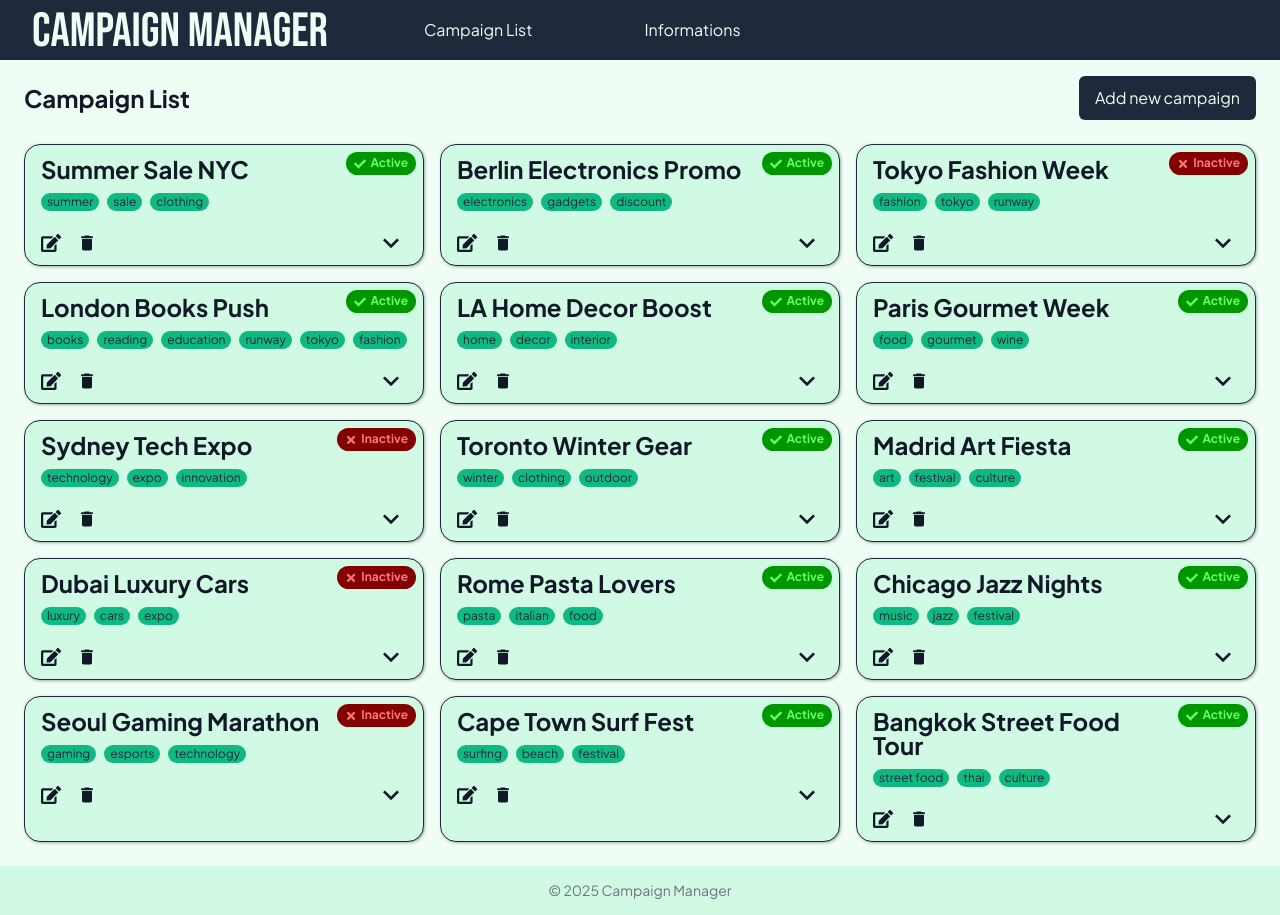
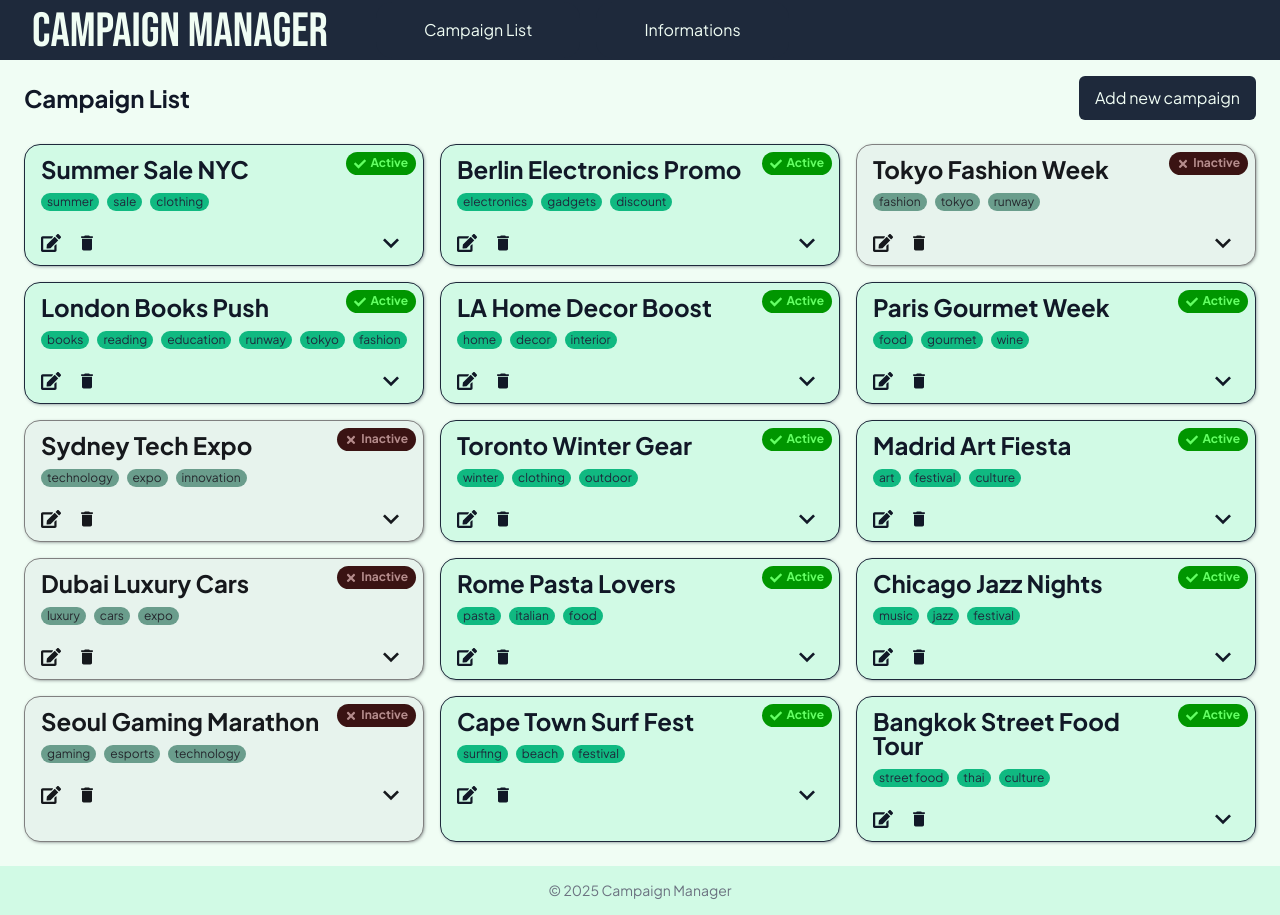
Before and after one commit to zprzemek378/campaign-manager, a React (Vite) app in the folder apps/frontend/: page / in a window 1280 px wide. Built offline with nearby package versions, Linux system fonts and the light colour scheme.

Commit message:
style: make inactive cards gray

```diff
--- a/apps/frontend/src/pages/CampaignList/components/CampaignCard/CampaignCard.module.scss
+++ b/apps/frontend/src/pages/CampaignList/components/CampaignCard/CampaignCard.module.scss
@@ -9,6 +9,11 @@
   margin: 0.5rem;
   min-width: 300px;
   flex: 1;
+
+  &.inactive {
+    filter: grayscale(70%);
+    border-color: gray;
+  }
 
   h2 {
     margin: 0.75rem 0;
--- a/apps/frontend/src/pages/CampaignList/components/CampaignCard/CampaignCard.tsx
+++ b/apps/frontend/src/pages/CampaignList/components/CampaignCard/CampaignCard.tsx
@@ -45,7 +45,7 @@ const CampaignCard = ({
     setCurrentlyExpanded(expanded ? null : campaign.id);
 
   return (
-    <div className={styles.card}>
+    <div className={clsx(styles.card, !campaign.isActive && styles.inactive)}>
       <div className={styles.cardHeader}>
         <h2>{campaign.name}</h2>
         <StatusIndicator isActive={campaign.isActive} />
```
